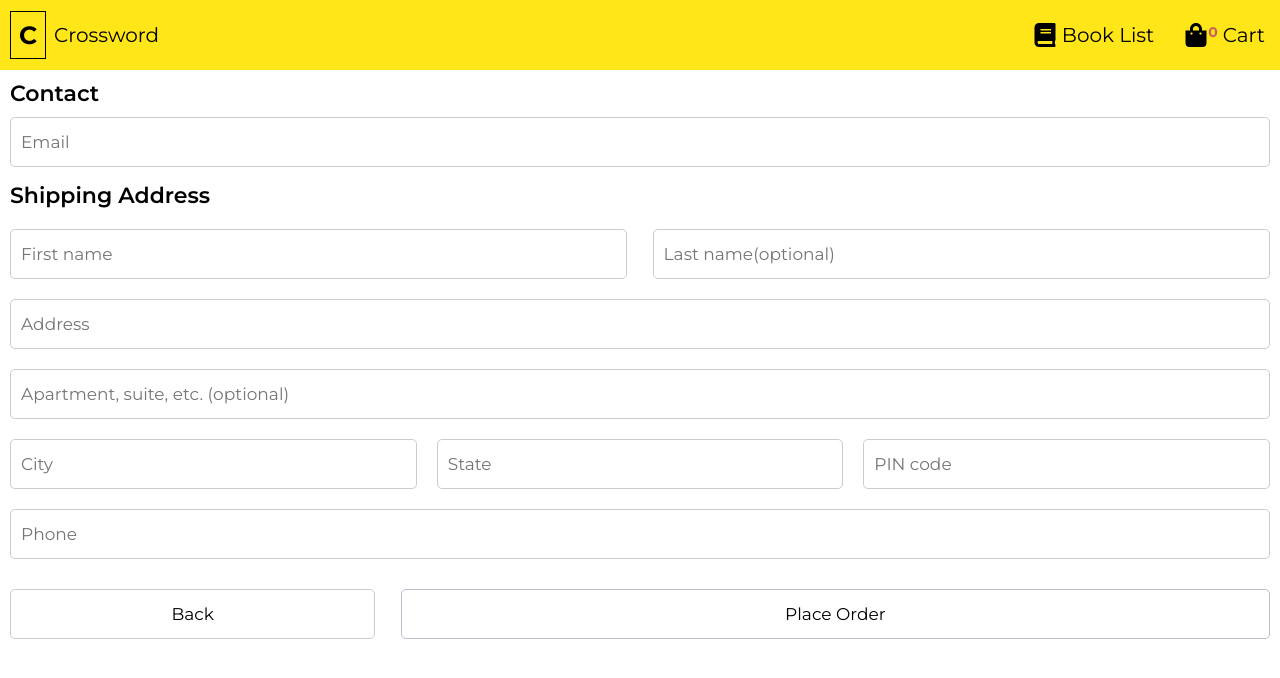
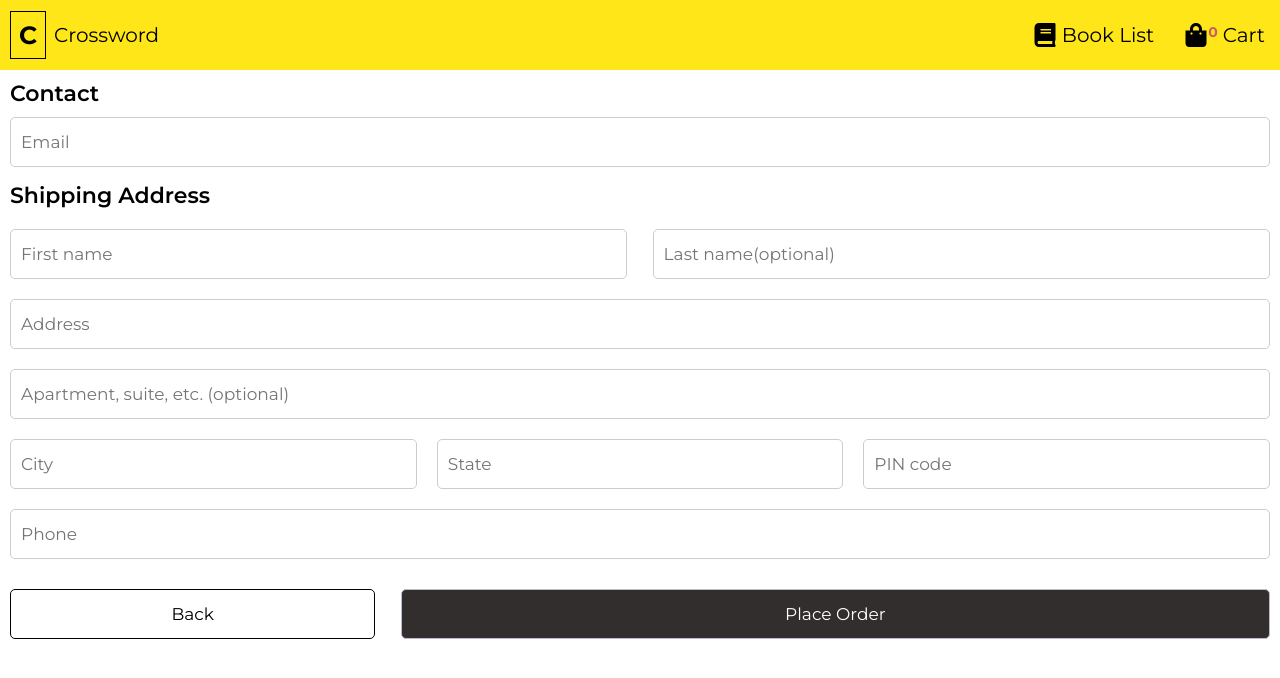
Before and after one commit to tabishabbasi1920st/Book-store, a React (Create React App) app: page /checkout in a window 1280 px wide. In both pictures the pointer is over the button "Place Order". Shown: the top 678 px of the page. Built offline with nearby package versions, Linux system fonts and the light colour scheme.

Commit message:
Updating styling of btns in checkout page

```diff
--- a/src/components/Checkout/index.css
+++ b/src/components/Checkout/index.css
@@ -84,8 +84,8 @@
 }
 
 .place-order-btn:hover {
-    background-color: #fff;
-    color: #000;
+  background-color: #322e2e;
+  color: #fff;
   border: 1px solid rgb(187, 187, 203);
 }
 
@@ -99,10 +99,16 @@
   width: 100%;
   font-size: 17px;
   color: #000;
-    background-color: #fff;
-    border: 1px solid #ccc;
+  background-color: #ffffff;
+  border: 1px solid #000;
   border-radius: 5px;
   cursor: pointer;
+}
+
+.checkout-back-btn:hover{
+  background-color:#ffe619;
+  border:none;
+  color: #000;
 }
 
 @media screen and (min-width: 576px) {
```
Lines whose indentation alone changed are shown as unchanged.
